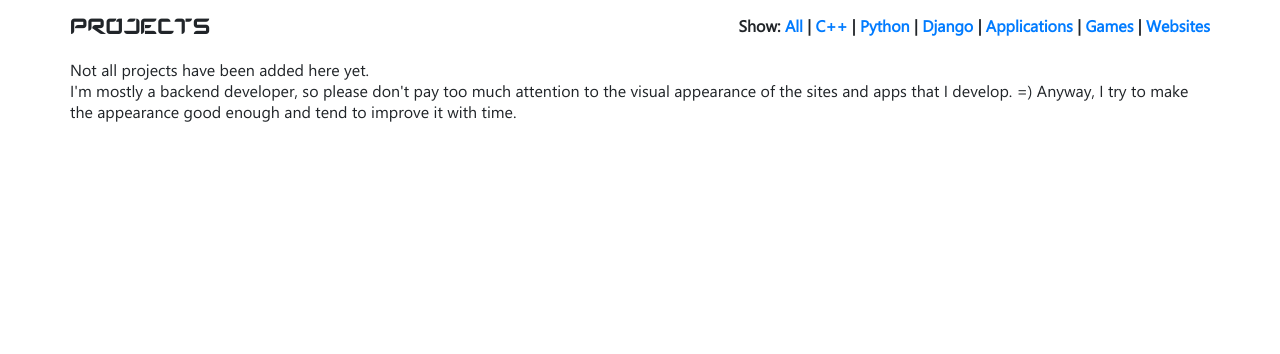
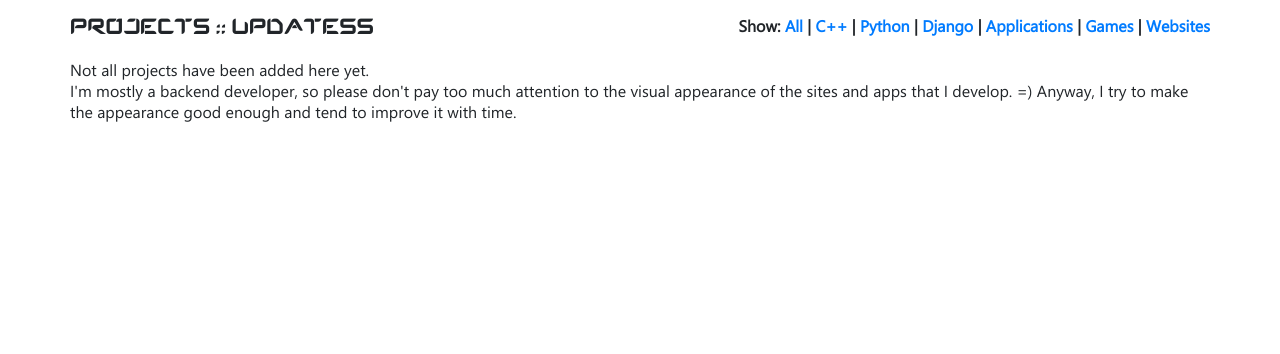
Before and after one commit to hyperfield/devportfolio, a Django app: page /updates/ in a window 1280 px wide. Shown: the part 66-420 px from the top of the page. Run offline with Django 4.2, Linux system fonts and the light colour scheme; data that the repository does not hold is empty; parts of the project's set-up code (start-up, migrations or seed data) failed here and were passed over; some libraries are stand-ins or nearby versions.

Commit message:
Customed titles for the Projects section.

```diff
--- a/dev_portfolio/templates/project_index.html
+++ b/dev_portfolio/templates/project_index.html
@@ -1,8 +1,8 @@
 {% extends "base.html" %}
 {% load static %}
-{% block title_suffix %}Projects{% endblock %}
+{% block title_suffix %}Projects {{ subtitle }}{% endblock %}
 {% block page_content %}
-<div class="section-title">Projects
+<div class="section-title">Projects {{ subtitle }}
   <div class="projects-filter">
     Show:
     <a href="{% url 'project_index' %}">All</a> |
--- a/projects/views.py
+++ b/projects/views.py
@@ -3,16 +3,21 @@ from projects.models import Project
 
 
 def project_index(request, category=None, technology=None):
+    subtitle = ""
     if not category and not technology:
         projects = Project.objects.all()
     elif category:
         projects = Project.objects.filter(category__title=category)
+        subtitle = f":: {category}s"
     else:
         projects = Project.objects.filter(
             technologies__title=technology
             )
+        subtitle = f":: {technology}"
     context = {
         'projects': projects,
+        'title': category,
+        'subtitle': subtitle,
     }
 
     return render(request, 'project_index.html', context)
--- a/static/css/main.css
+++ b/static/css/main.css
@@ -77,6 +77,7 @@ html {
   font-family: 'Segoe';
   font-size: 16px;
   font-weight: 600;
+  padding-bottom: 20px;
 }
 
 .footer {
```
